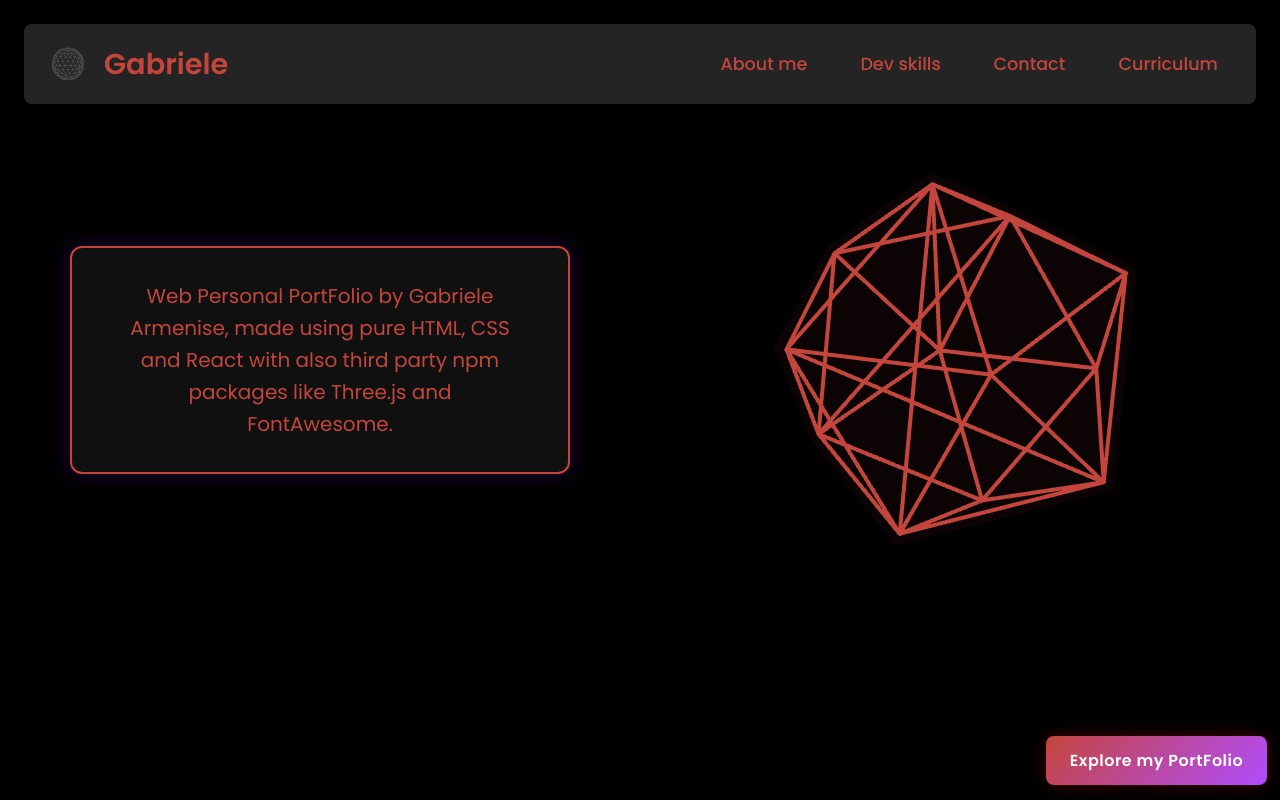
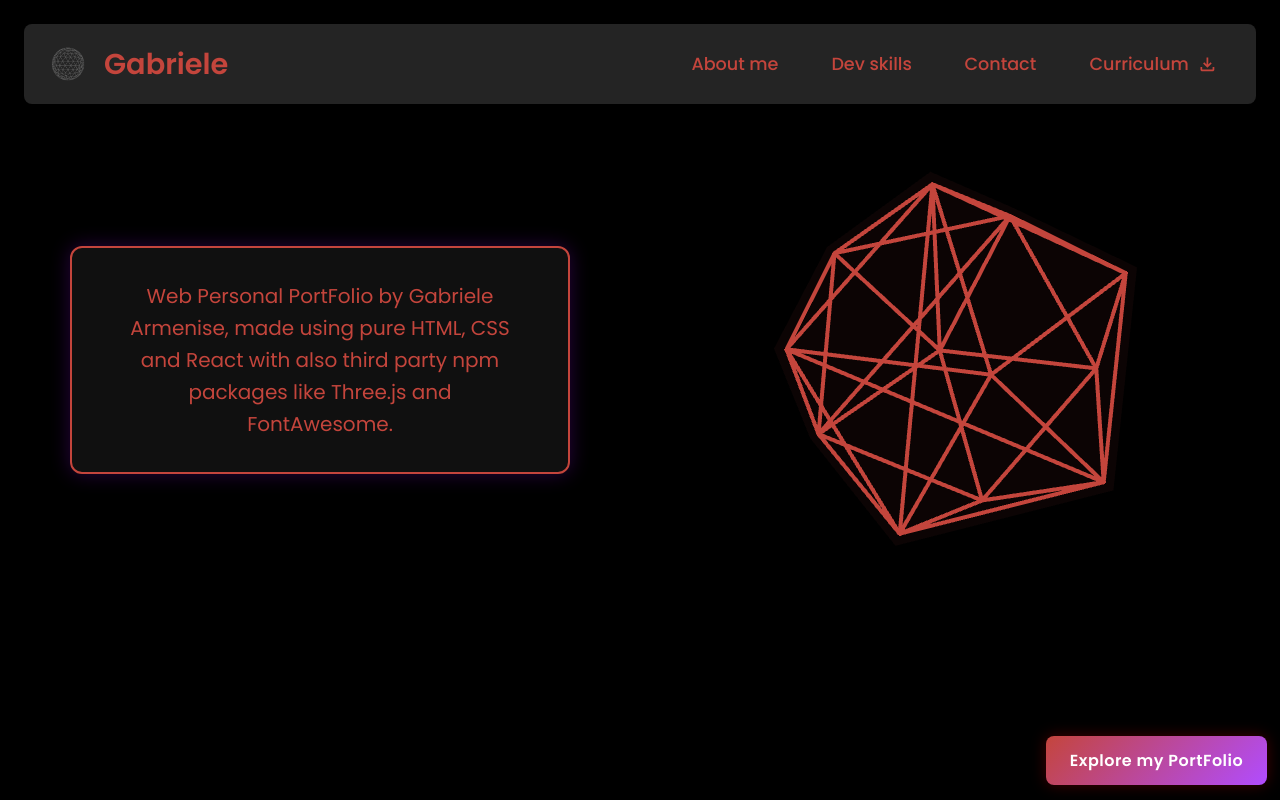
Before and after one commit to GabOnTrash/GabOnTrash.github.io, a React (Vite) app: page / in a window 1280 px wide. Shown: the top 800 px of the page. Built offline with nearby package versions, Linux system fonts and the light colour scheme.

Commit message:
Changes t othe navbar

```diff
--- a/index.html
+++ b/index.html
@@ -4,7 +4,10 @@
     <meta charset="UTF-8" />
     <link rel="icon" type="image/svg+xml" href="src/assets/images/globe.png" />
     <meta name="viewport" content="width=device-width, initial-scale=1.0" />
-    <title>PortFolio</title>
+    <meta name="description" content="Portfolio di Gabriele Armenise - Sviluppatore" />
+    <meta name="keywords" content="sviluppatore, portfolio, react, javascript" />
+    <meta name="author" content="Gabriele Armenise" />
+    <title>Gabriele Armenise | Portfolio</title>
   </head>
   <body>
     <div id="root"></div>
--- a/src/Navbar/Navbar.jsx
+++ b/src/Navbar/Navbar.jsx
@@ -23,7 +23,12 @@ function Navbar()
                 <li><a href="#about">About me</a></li>
                 <li><a href="#skills">Dev skills</a></li>
                 <li><a href="#contact">Contact</a></li>
-                <li><a href="/Gabriele_Armenise_CV_IT_ENG.zip" download>Curriculum</a></li>
+                <li><a href="/Gabriele_Armenise_CV_IT_ENG.zip" download>
+                    Curriculum
+                    <svg xmlns="http://www.w3.org/2000/svg" height="1.3rem" viewBox="0 -960 960 960" width="1.3rem" fill="currentColor">
+                        <path d="M480-320 280-520l56-58 104 104v-326h80v326l104-104 56 58-200 200ZM240-160q-33 0-56.5-23.5T160-240v-120h80v120h480v-120h80v120q0 33-23.5 56.5T720-160H240Z"/>
+                    </svg>
+                </a></li>
             </ul>
         </nav>
     );
--- a/src/Navbar/navbar.css
+++ b/src/Navbar/navbar.css
@@ -33,6 +33,10 @@
 {
     height: 2.5rem;
     width: auto;
+}
+#navbar #download
+{
+    color: var(--soft-red);
 }
 .nav-links
 {
@@ -78,7 +82,7 @@
     width: 2rem;
     height: 2rem;
 }
-@media screen and (max-width: 825px)
+@media screen and (max-width: 850px)
 {
     .hamburger
     {
--- a/src/Skills/skills.css
+++ b/src/Skills/skills.css
@@ -22,7 +22,7 @@
     align-items: center;
     gap: 2rem;
     padding-left: 2rem;
-    animation: scroll 20s linear infinite;
+    animation: scrolling 20s linear infinite;
     transform: translateZ(0);
 }
 .projects-container
@@ -69,7 +69,7 @@
     grid-column: 1 / -1;
 }
 
-@keyframes scroll
+@keyframes scrolling
 {
     from { transform: translateX(0); }
     to { transform: translateX(-100%); }
```
Also changed, not shown: src/assets/svg/download.svg (added).
